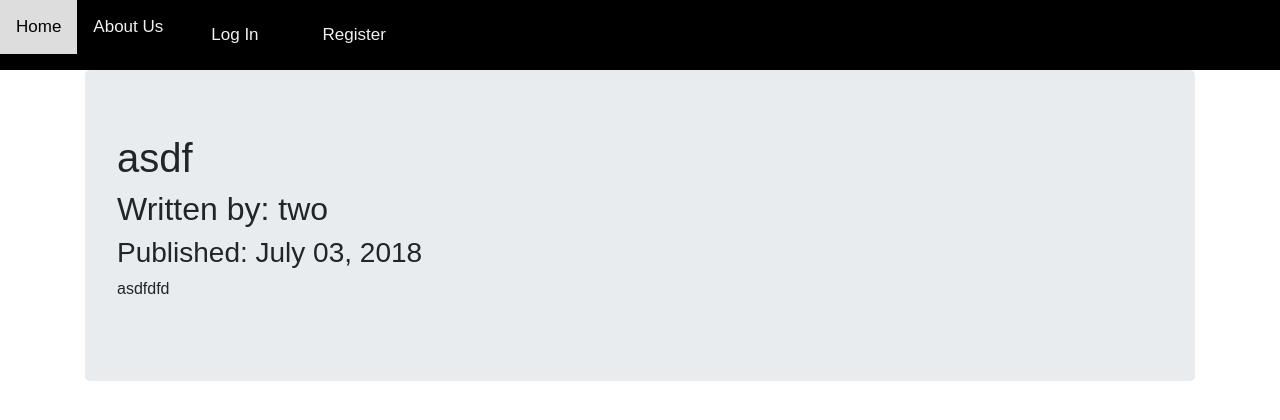
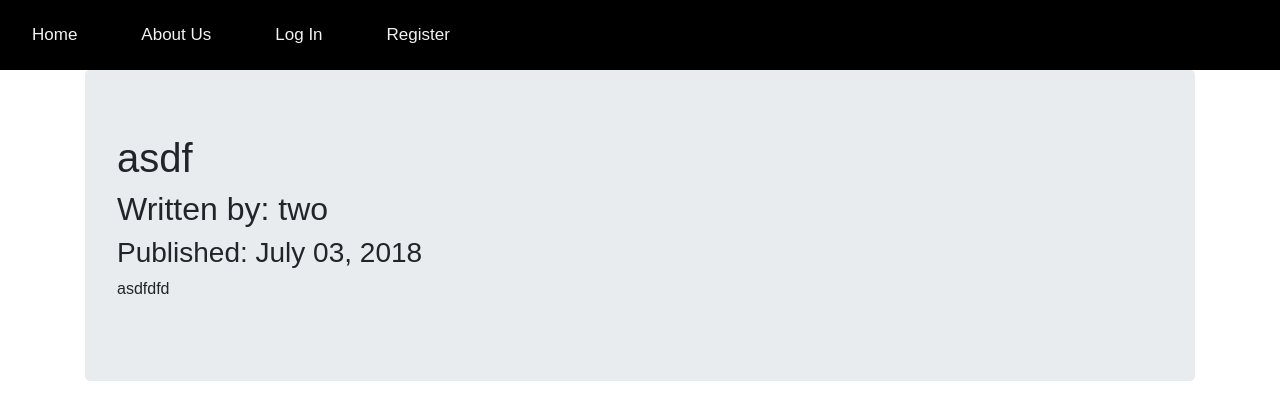
Before and after one commit to hitman26422/webtechg1, a Flask app: page /1 in a window 1280 px wide. Shown: the top 420 px of the page. Run offline with Flask 2, Linux system fonts and the light colour scheme; data comes from the database, SQL or seed files in the repository; some libraries are stand-ins or nearby versions.

Commit message:
Update base.html

```diff
--- a/puppycompanyblog/templates/base.html
+++ b/puppycompanyblog/templates/base.html
@@ -44,10 +44,10 @@
     <div class="topnav">
   <ul class="nav">
 
-  <li class="nav-item">
+  <li class="nav-link">
     <a href="{{ url_for('core.index') }}">Home</a>
   </li>
-  <li class="nav-item">
+  <li class="nav-link">
     <a  href="{{ url_for('core.info') }}">About Us</a>
   </li>
     {% if current_user.is_authenticated %}
```
